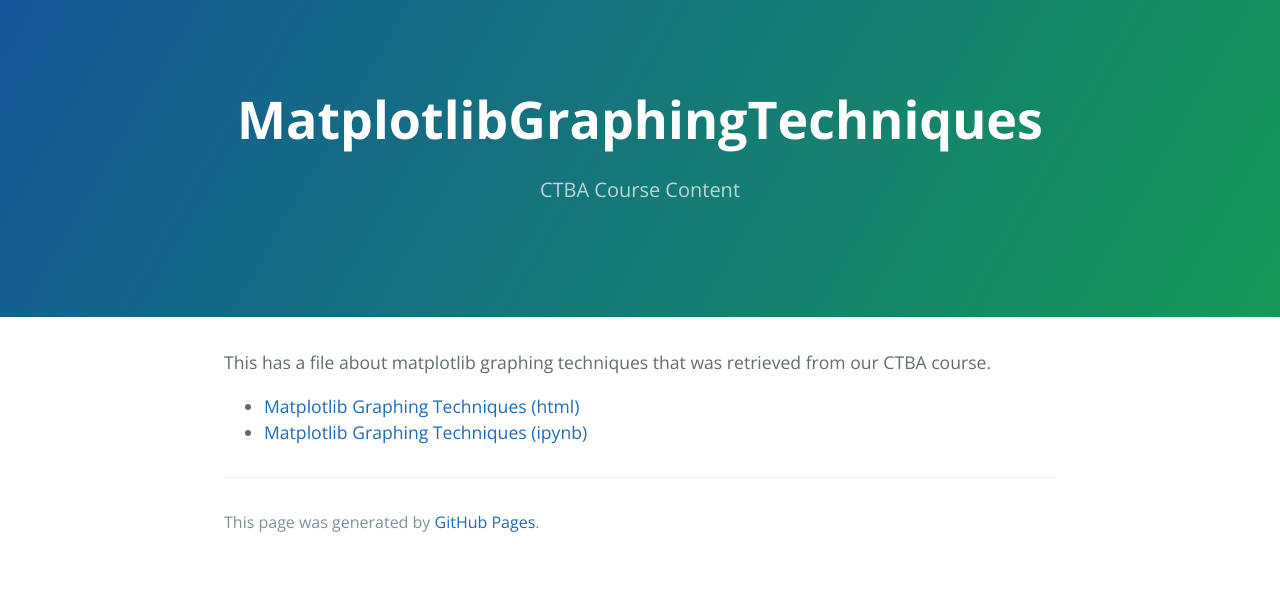
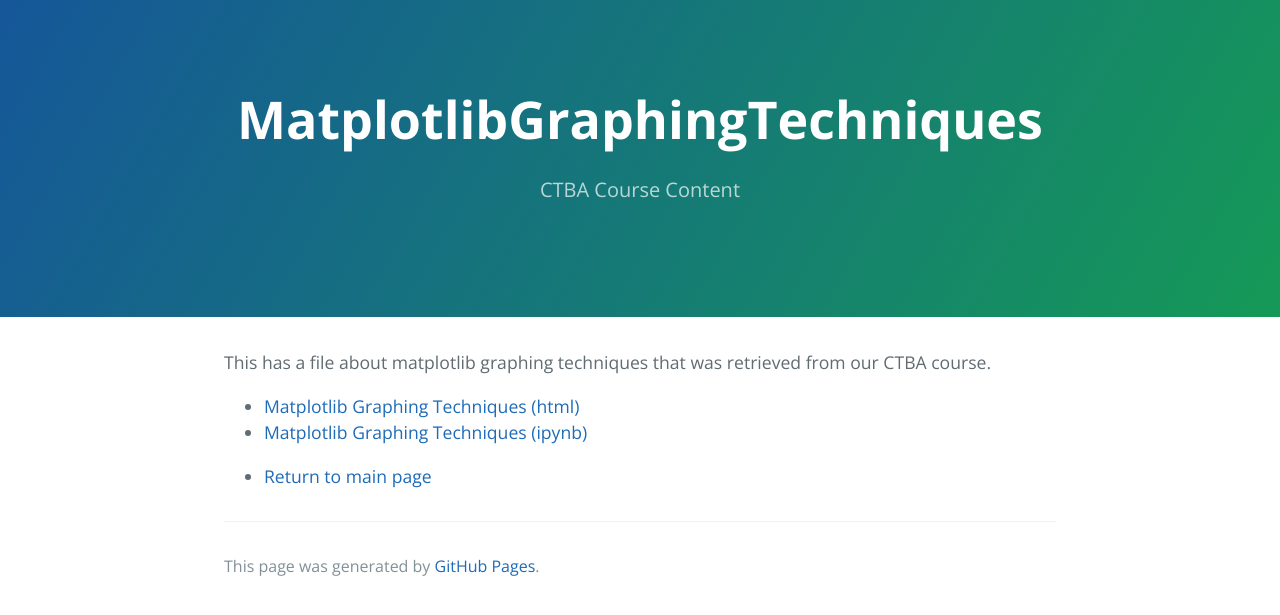
Before and after one commit to vanessa-rivas/vanessa-rivas.github.io, a Jekyll site: the page built from Matplotlib/index.md, in a window 1280 px wide. Shown: the top 615 px of the page. Built offline with Jekyll 4.4.1, drawn with Linux system fonts in a browser that asks for light colours; our own code applies the rules of GitHub Pages for plain Markdown files.

Commit message:
Update index.md

```diff
--- a/Matplotlib/index.md
+++ b/Matplotlib/index.md
@@ -6,3 +6,5 @@
 This has a file about matplotlib graphing techniques that was retrieved from our CTBA course.
 - [Matplotlib Graphing Techniques (html)](MatplotlibGraphTechniques&GraphTypes.html)
 - [Matplotlib Graphing Techniques (ipynb)](MatplotlibGraphTechniques&GraphTypes.py)
+
+- [Return to main page](vanessa-rivas.github.io)
```
